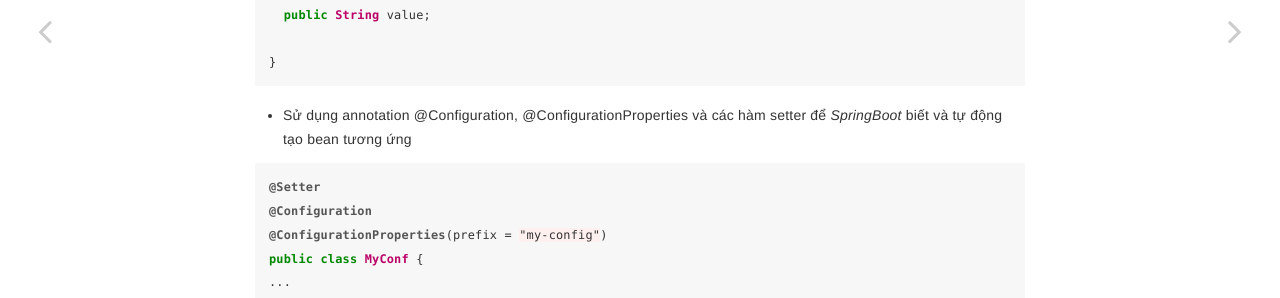
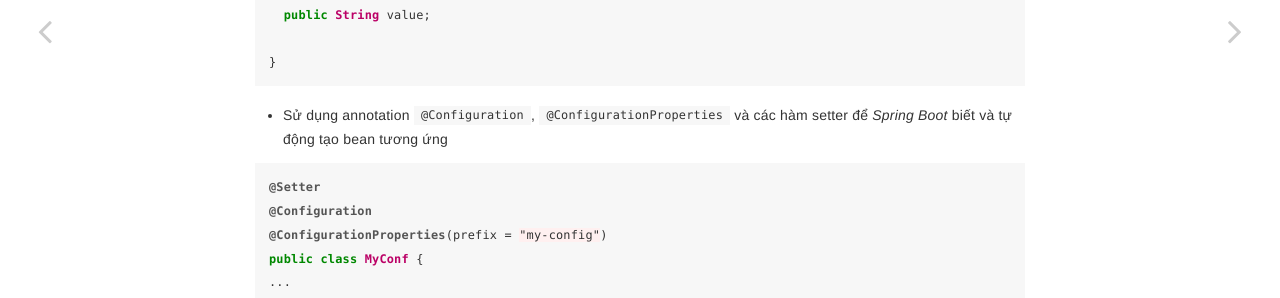
Before and after one commit to huypva/code-by-example-site, a Jekyll site: the page built from _posts/2021-08-28-auto-configuration.md, in a window 1280 px wide. Shown: the part 718-1016 px from the top of the page. Built offline with Jekyll 4.4.1, drawn with Linux system fonts in a browser that asks for light colours.

Commit message:
Update auto-configuration

````diff
--- a/_posts/2021-08-28-auto-configuration.md
+++ b/_posts/2021-08-28-auto-configuration.md
@@ -31,7 +31,7 @@ public class MyConf {
 }
 ```
 
-- Sử dụng annotation @Configuration, @ConfigurationProperties và các hàm setter để *SpringBoot* biết và tự động tạo bean tương ứng
+- Sử dụng annotation `@Configuration`, `@ConfigurationProperties` và các hàm setter để *Spring Boot* biết và tự động tạo bean tương ứng
 
 ```java
 @Setter
````
